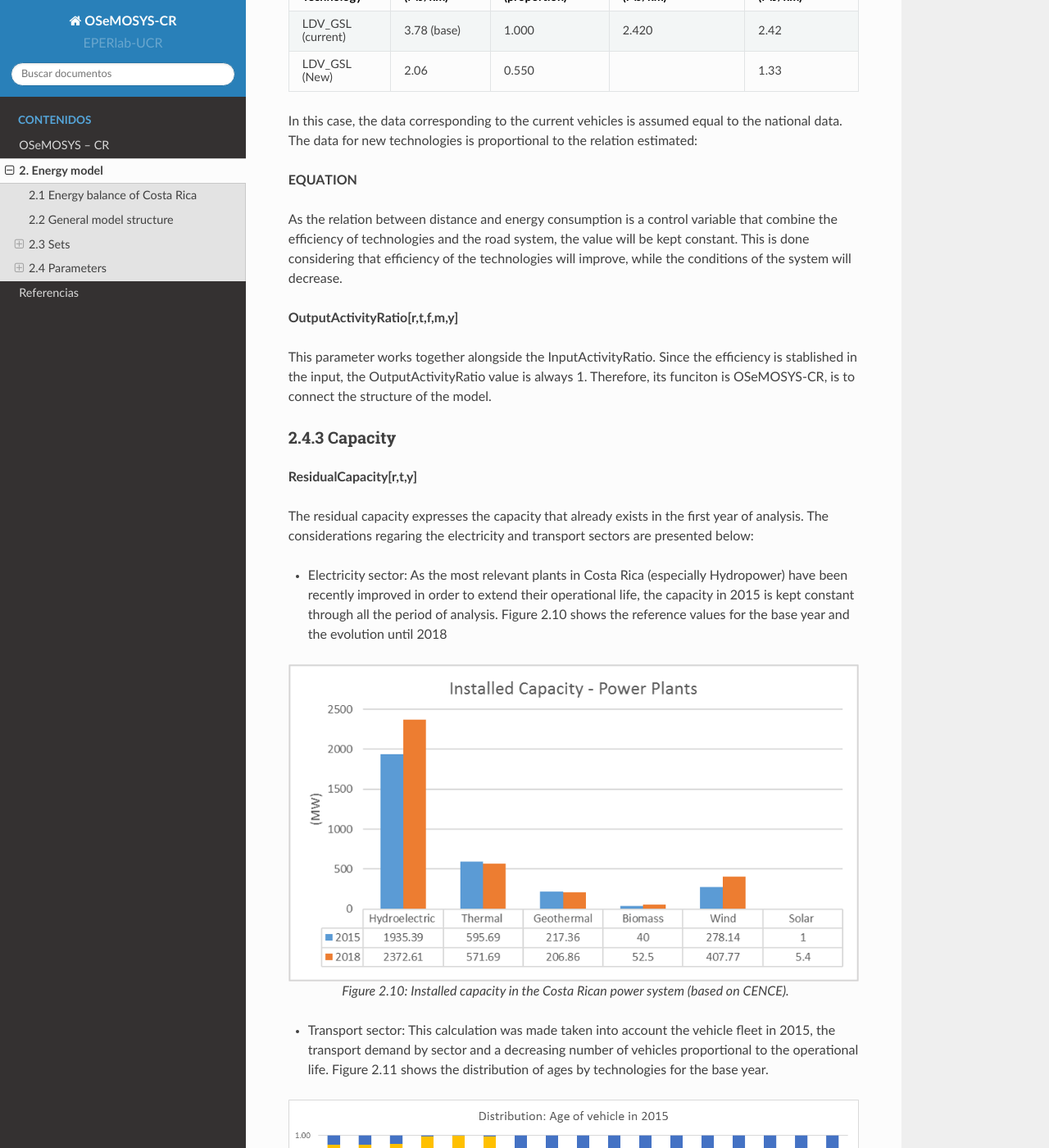
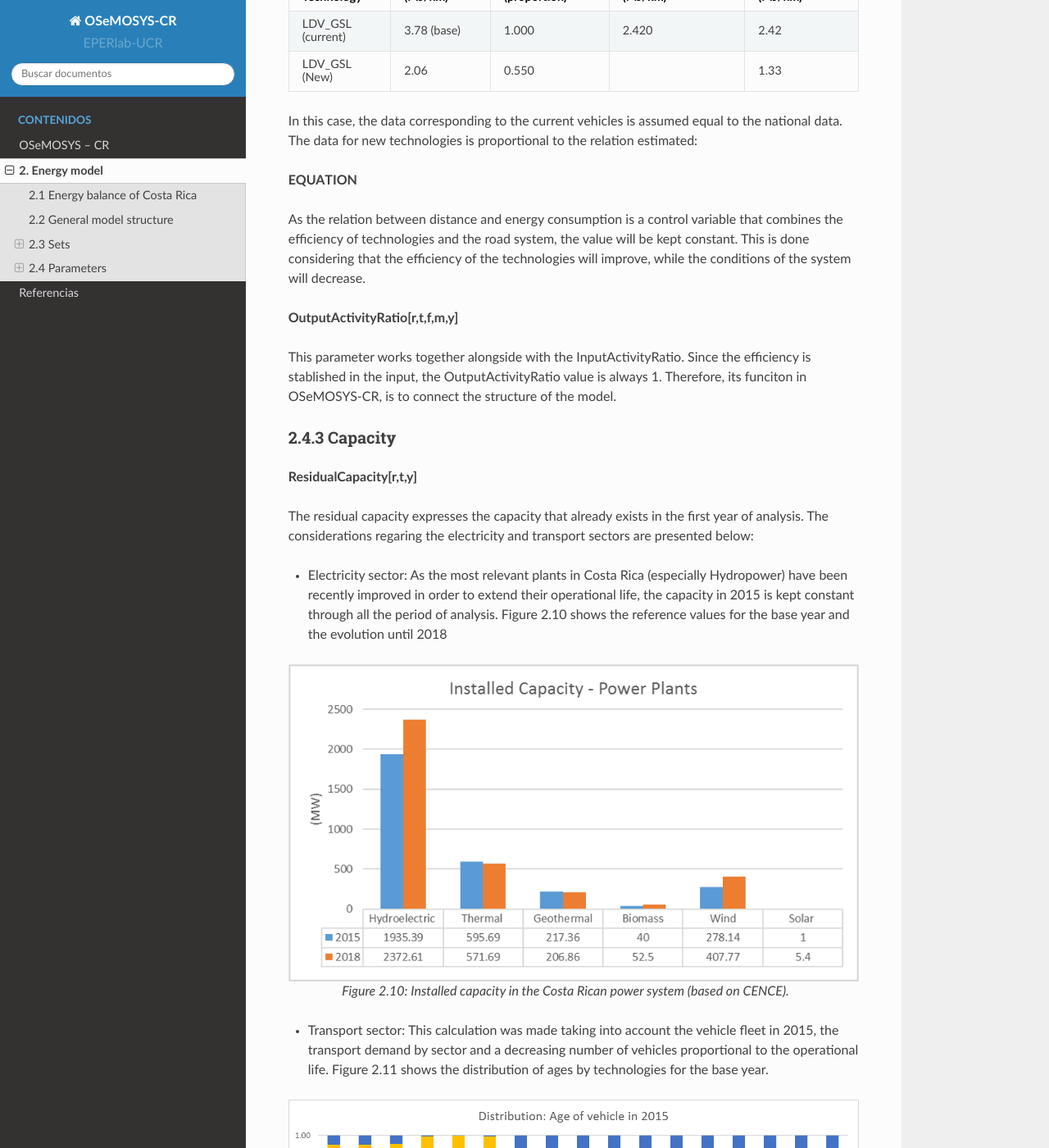
Before and after one commit to EPERLab/OSeMOSYS-CR, a Sphinx documentation site: the page built from docs/02EnergyModel.rst, in a window 1280 px wide and 1400 px high, scrolled down 13854 px. Shown: the whole window at 82% size. Built offline with Sphinx 7.4.7 and the Read the Docs theme 2.0.0, drawn with Linux system fonts in a browser that asks for light colours; some of the changed text lies outside the part shown.

Commit message:
Update 02EnergyModel.rst

```diff
--- a/docs/02EnergyModel.rst
+++ b/docs/02EnergyModel.rst
@@ -441,11 +441,11 @@ In this case, the data corresponding to the current vehicles is assumed equal to
 
 **EQUATION**
 
-As the relation between distance and energy consumption is a control variable that combine the efficiency of technologies and the road system, the value will be kept constant. This is done considering that efficiency of the technologies will improve, while the conditions of the system will decrease.
+As the relation between distance and energy consumption is a control variable that combines the efficiency of technologies and the road system, the value will be kept constant. This is done considering that the efficiency of the technologies will improve, while the conditions of the system will decrease.
 
 **OutputActivityRatio[r,t,f,m,y]**
 
-This parameter works together alongside the InputActivityRatio. Since the efficiency is stablished in the input, the OutputActivityRatio value is always 1. Therefore, its funciton is OSeMOSYS-CR, is to connect the structure of the model.
+This parameter works together alongside with the InputActivityRatio. Since the efficiency is stablished in the input, the OutputActivityRatio value is always 1. Therefore, its funciton in OSeMOSYS-CR, is to connect the structure of the model.
 
 2.4.3 Capacity
 ---------
@@ -461,14 +461,14 @@ The residual capacity expresses the capacity that already exists in the first ye
 
    *Figure 2.10: Installed capacity in the Costa Rican power system (based on CENCE).*
 
-* Transport sector: This calculation was made taken into account the vehicle fleet in 2015, the transport demand by sector and a decreasing number of vehicles proportional to the operational life. Figure 2.11 shows the distribution of ages by technologies for the base year.
+* Transport sector: This calculation was made taking into account the vehicle fleet in 2015, the transport demand by sector and a decreasing number of vehicles proportional to the operational life. Figure 2.11 shows the distribution of ages by technologies for the base year.
 
 .. figure::  img/VehiclesAge.png
    :align:   center
 
    *Figure 2.11: Age vehicles for the main categories in 2015.*
 
-As the demand in the base year is supplied by this group of technologies, it is assumed that for 2015 this is the capacity of the fleet and it will decreased according to the residual life (i.e. the number of years left until they complete their operational life). Figure 2.12 present how the capacity of the current fleet is reduced over the years.
+As the demand in the base year is supplied by this group of technologies, it is assumed that for 2015 this is the capacity of the fleet and it will decreased according to the residual life (i.e. the number of years left until they complete their operational life). Figure 2.12 presents how the capacity of the current fleet is reduced over the years.
 
 .. figure::  img/ResidualCapacityTransport.png
    :align:   center
```
Also changed, not shown: other parts of docs/02EnergyModel.rst (+1 -1 lines).
